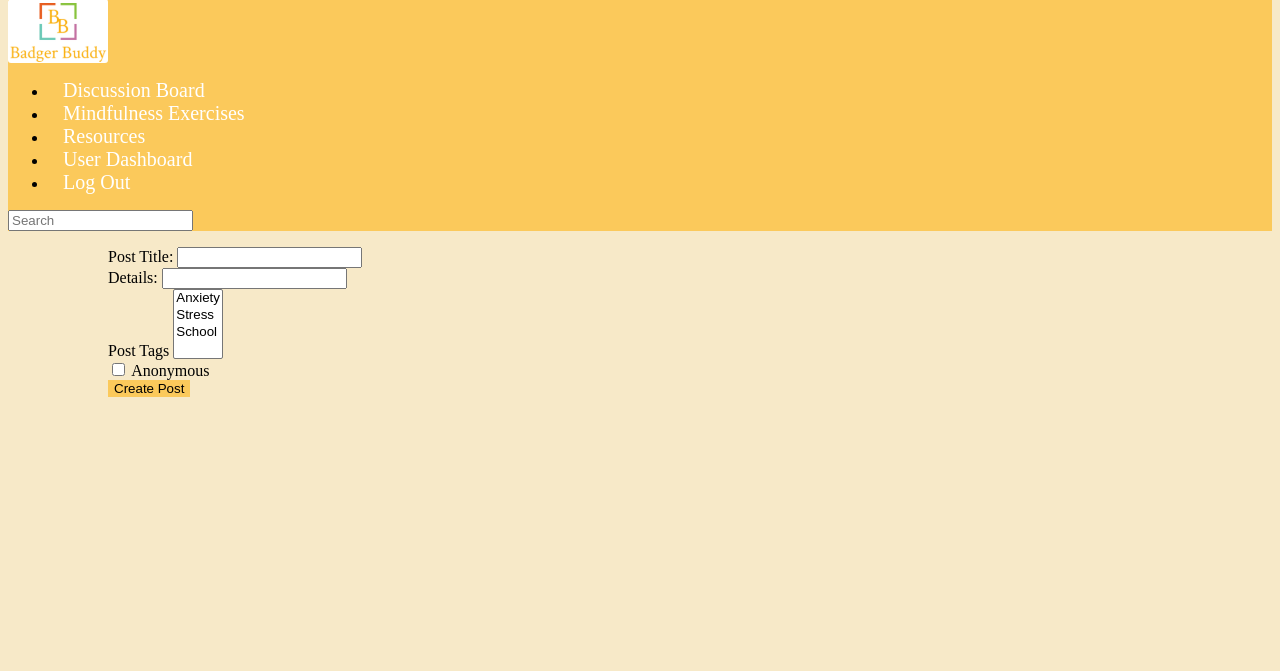
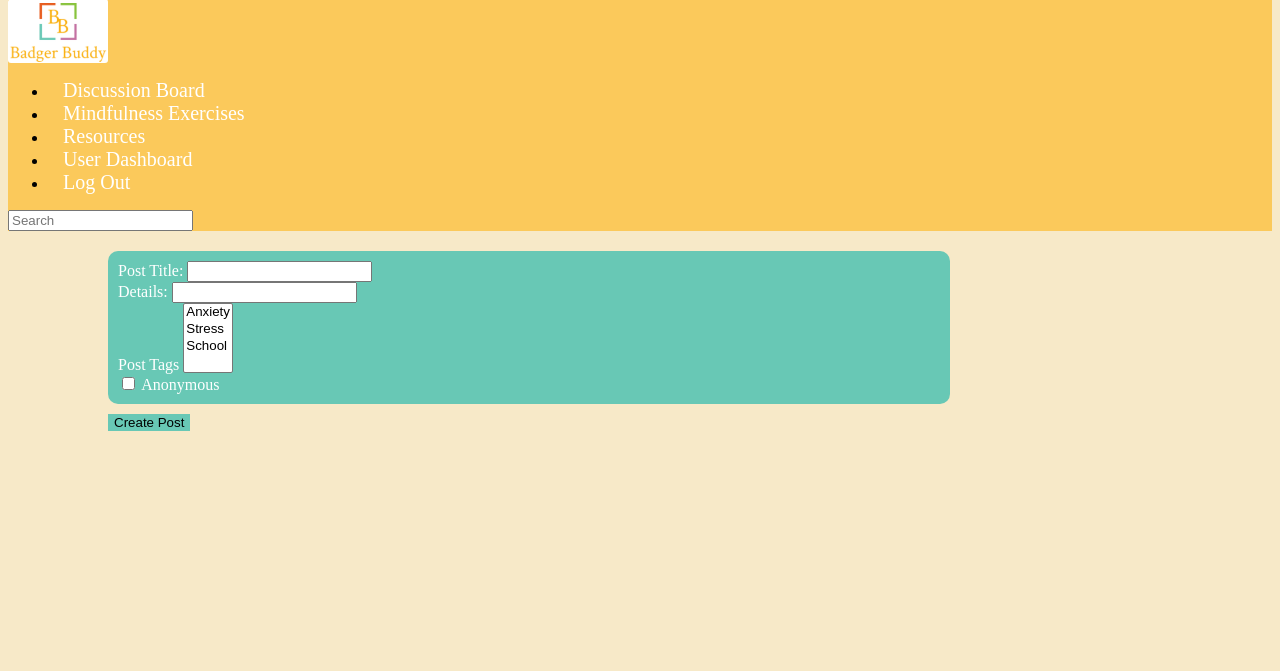
Before and after one commit to tmatsuzawa2/badger-buddy, a Django app: page /board/create-post in a window 1280 px wide. Shown: the part 109-780 px from the top of the page. Run offline with Django 3.2, Linux system fonts and the light colour scheme; some libraries are stand-ins or nearby versions.

Commit message:
ui changes for create and delete post and reply pages

```diff
--- a/discussion_board/templates/discussion_board/create-post.html
+++ b/discussion_board/templates/discussion_board/create-post.html
@@ -8,8 +8,9 @@
 
 {% block content %}
 
-    <form action="/board/create-post" method="post" style="width:50%; margin-left:100px;" role="form">
+    <form action="/board/create-post" method="post" style="width:50%; margin-left:100px; color: white;" role="form">
       {% csrf_token %}
+      <div class="list-group" id="post">
       <div class="form-group">
         <label for="post_title">{{form.title.label_tag}}</label>
         <input type="text" name="title" class="form-control" maxlength="128" required id="post_title" >
@@ -30,7 +31,8 @@
         <input type="checkbox" class="form-check-input">
         <label class="form-check-label">Anonymous</label>
       </div>
-      <input type="submit" class="btn btn-primary" style="background-color:#FBC95B; border: 0px" value="Create Post">
+      </div>
+      <input type="submit" class="btn btn-primary" style="background-color:#68C8B5; border: 0px; margin-top:10px;" value="Create Post">
     </form>
 
 {% endblock %}
--- a/discussion_board/templates/discussion_board/create-reply.html
+++ b/discussion_board/templates/discussion_board/create-reply.html
@@ -6,14 +6,16 @@
 
 {% block content %}
 
-    <form action="" method="post" style="width:50%; margin-left:100px;" role="form">
+    <form action="" method="post" style="width:50%; margin-left:100px; color:white;" role="form">
       {% csrf_token %}
+        <div class="list-group" id="post">
       {{ form }}<br>
       <div class="form-group form-check">
         <input type="checkbox" class="form-check-input">
         <label class="form-check-label">Anonymous</label>
       </div>
-      <input type="submit" class="btn btn-primary" style="background-color:#FBC95B; border: 0px" value="Create Reply">
+        </div>
+      <input type="submit" class="btn btn-primary" style="background-color:#68C8B5; border: 0px; margin-top:10px;" value="Create Reply">
     </form>
 
 {% endblock %}
--- a/discussion_board/templates/discussion_board/delete-post.html
+++ b/discussion_board/templates/discussion_board/delete-post.html
@@ -7,6 +7,7 @@
 
 
 {% block content %}
+
 <p style="color: black; width:50%; margin-left:50px;">Post and replies deleted</p>
-<a href="/board" class="btn btn-primary btn-block" style="margin-left:50px; background-color:#FBC95B; border: 0px; width:350px;">Click here to go back to the home page</a></p>
+<a href="/board" class="btn btn-primary btn-block" style="margin-left:50px; background-color:#68C8B5; border: 0px; width:350px;">Click here to go back to the home page</a></p>
 {% endblock %}
--- a/discussion_board/templates/discussion_board/delete-reply.html
+++ b/discussion_board/templates/discussion_board/delete-reply.html
@@ -8,7 +8,7 @@
 
 {% block content %}
 <p style="color: black; width:50%; margin-left:50px;">Reply deleted</p>
-<a href="/board" class="btn btn-primary btn-block" style="margin-left:50px; background-color:#FBC95B; border: 0px; width:350px;">Click here to go back to the home page</a></p>
+<a href="/board" class="btn btn-primary btn-block" style="margin-left:50px; background-color:#68C8B5; border: 0px; width:350px;">Click here to go back to the home page</a></p>
 
 
 {% endblock %}
```
